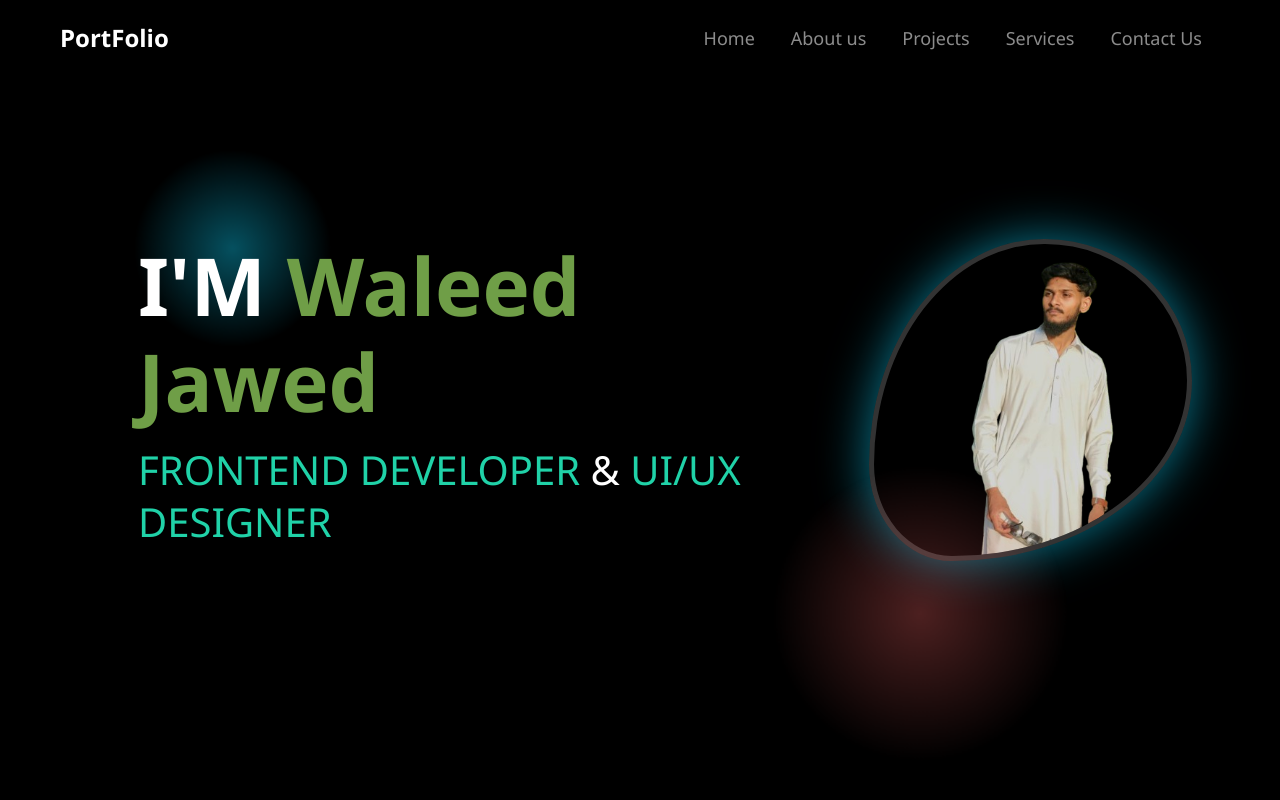
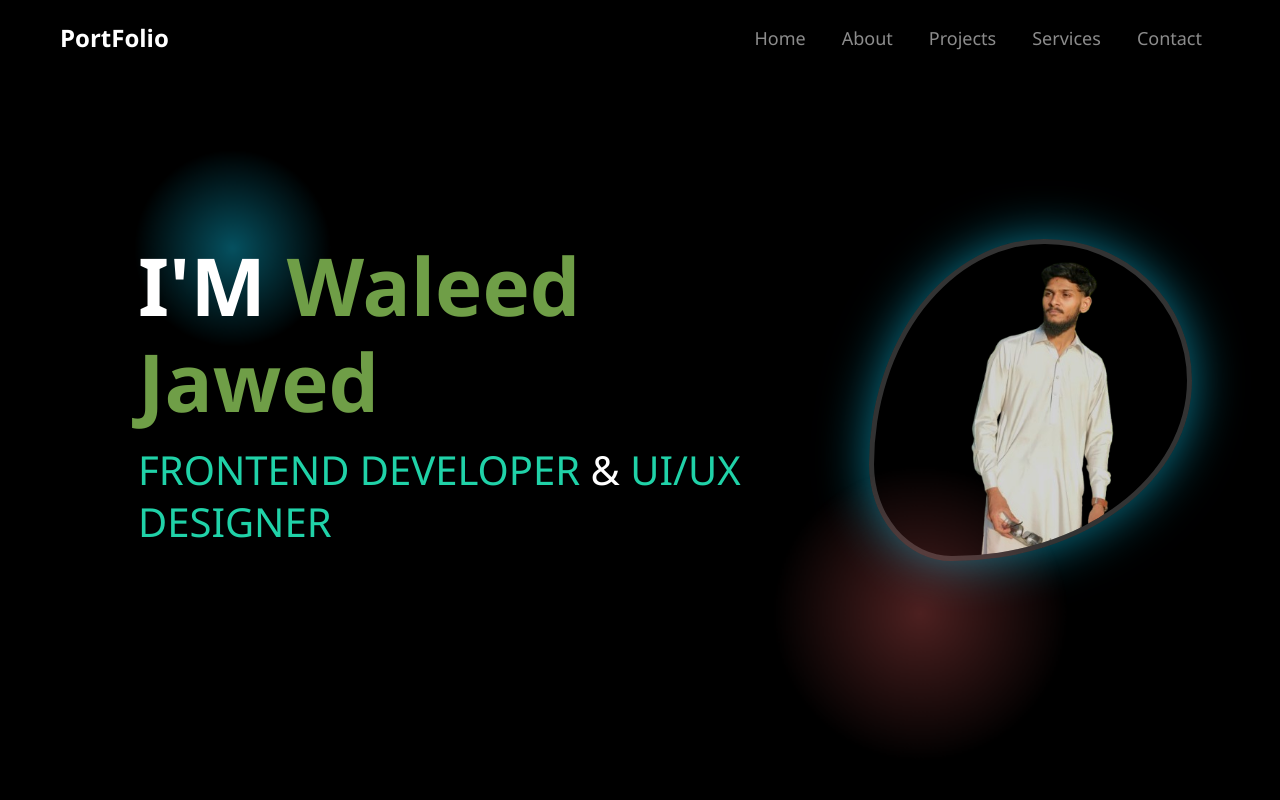
Before and after one commit to waleedjawed78/Portfolio, a plain HTML site: page index.html in a window 1280 px wide. Shown: the top 800 px of the page. Drawn offline with Linux system fonts and the light colour scheme.

Commit message:
update index.html

```diff
--- a/index.html
+++ b/index.html
@@ -23,7 +23,7 @@
                         <a class="nav-link" href="#home">Home</a>
                     </li>
                     <li class="nav-item">
-                        <a class="nav-link" href="#about">About us</a>
+                        <a class="nav-link" href="#about">About</a>
                     </li>
                     <li class="nav-item">
                         <a class="nav-link" href="#Projects">Projects</a>
@@ -32,7 +32,7 @@
                         <a class="nav-link" href="#Services">Services</a>
                     </li>
                     <li class="nav-item">
-                        <a class="nav-link" href="#contact">Contact Us</a>
+                        <a class="nav-link" href="#contact">Contact</a>
                     </li>
                 </ul>
             </div>
```
